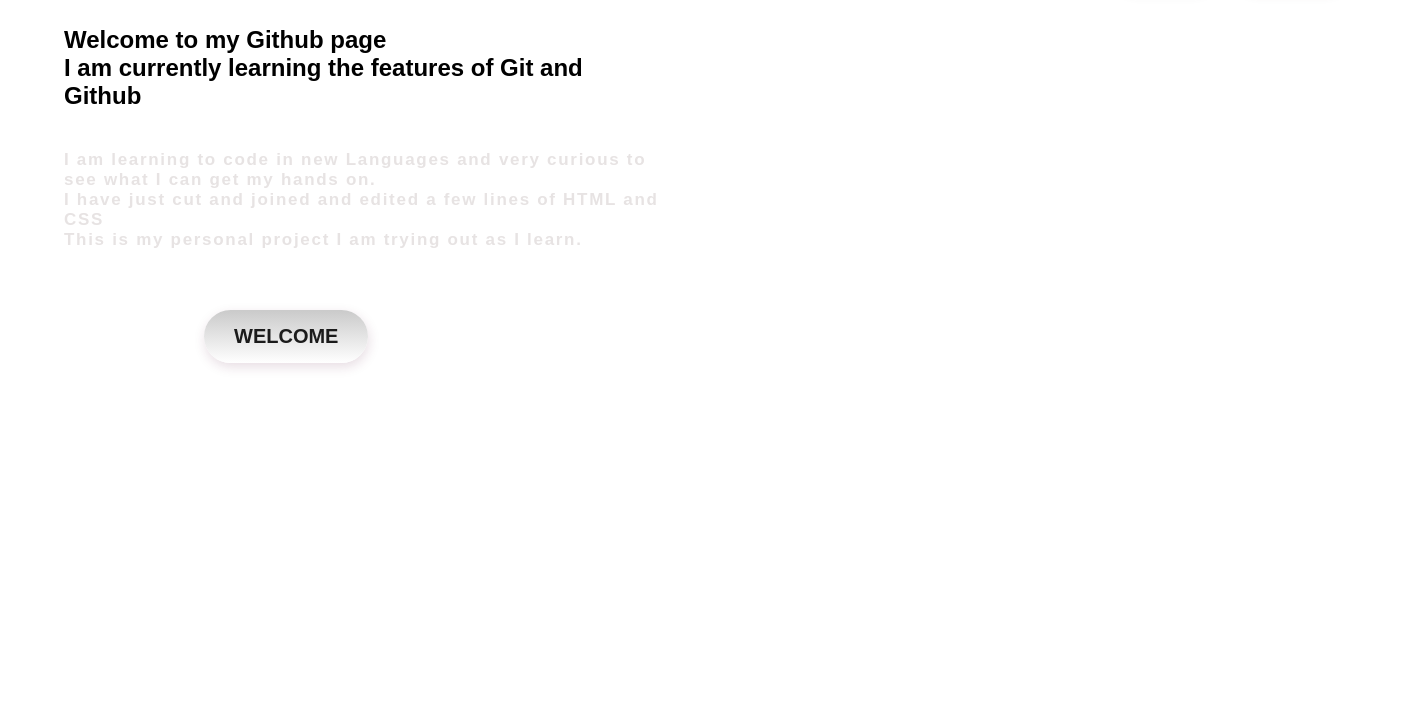
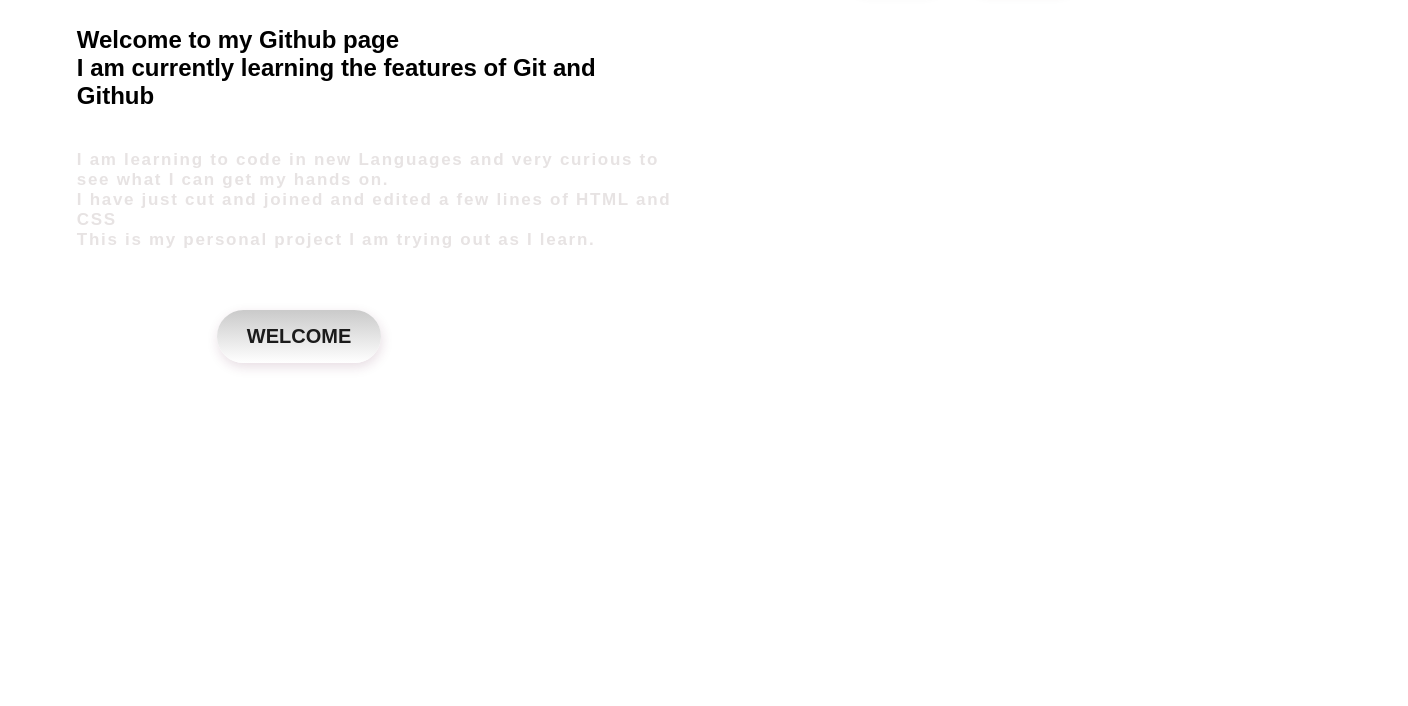
Before and after one commit to asidanghi/Premier-, a plain HTML site: page index.html in a window 1280 px wide. Shown: the part 94-800 px from the top of the page, 1408 px wide, since content can reach past the window. Drawn offline with Linux system fonts and the light colour scheme.

Commit message:
just another commit

```diff
--- a/style.css
+++ b/style.css
@@ -5,12 +5,12 @@
 }
 .container {
     height: 100vh;
-    width: 110%;
+    width: 90%;
     background-image: url(images/bg.png);
     background-position: center;
     background-size: cover;
-    padding-right: 4%;
-    padding-left: 5%;
+    padding-right: 5%;
+    padding-left: 6%;
     box-sizing: border-box;
     position: relative;
 }
@@ -129,7 +129,7 @@ nav ul li a {
 }
 .pepsi {
     display: flex;
-    height: 90%;
+    height: 100%;
     position: absolute;
     width: 500px;
     margin-top: 80px;
```
